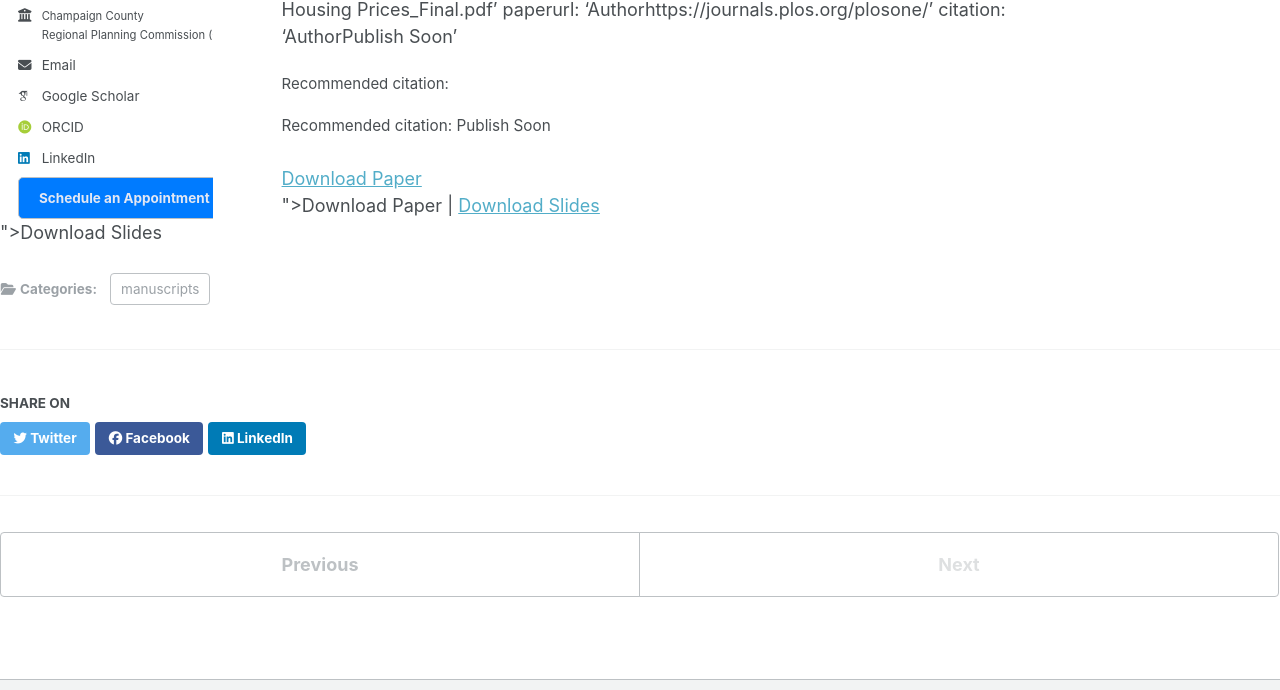
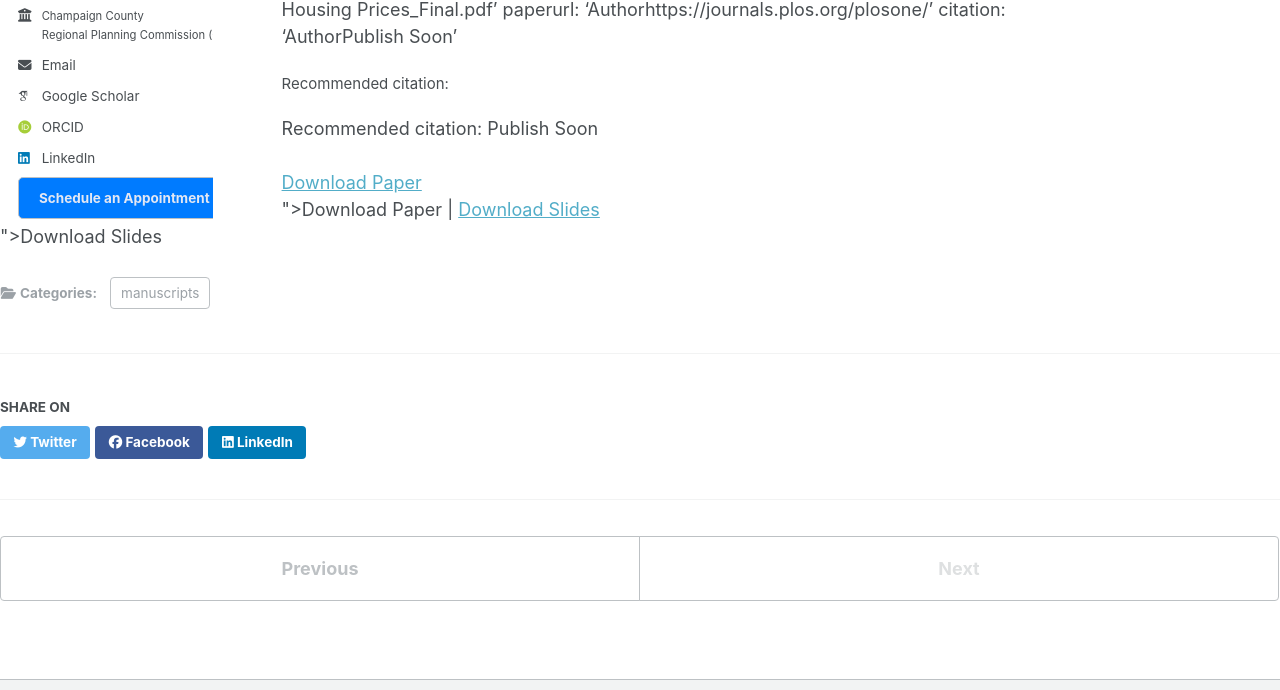
Before and after one commit to dasomh/dasomh.github.io, a Jekyll site: the page built from _publications/2015-10-01-paper-title-number-3.md, in a window 1280 px wide and 1269 px high. Shown: the part 452-1142 px from the top of the window. Built offline with Jekyll 4.4.1, drawn with Linux system fonts in a browser that asks for light colours; some web fonts are replaced.

Commit message:
Update _page.scss

```diff
--- a/_sass/_page.scss
+++ b/_sass/_page.scss
@@ -399,7 +399,6 @@
   font-size: $type-size-6;
   text-transform: uppercase;
 }
-.publication-citation,
-.publication-downloads {
-    font-size: 0.85em;  /* Adjust the size as needed */
+.small-text {
+    font-size: 0.85em;  /* 글자 크기를 줄이기 위해 사용합니다 */
 }
```
